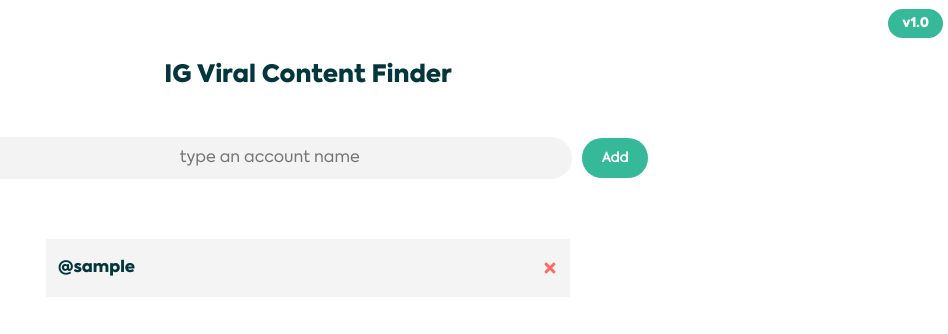
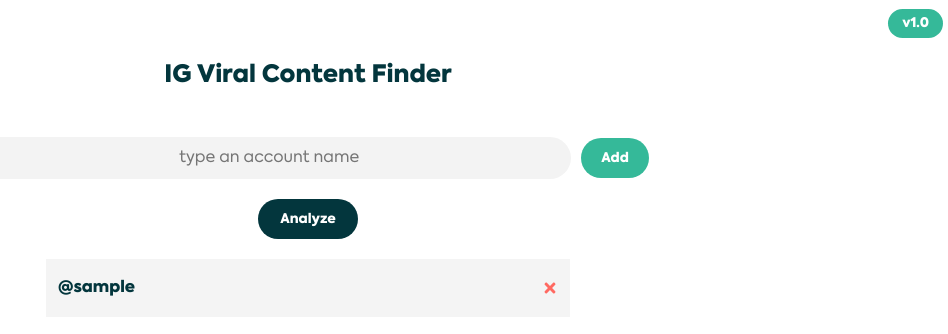
Before and after one commit to Carter4502/instagram-web-app, a React (Create React App) app: page / in a window 1280 px wide. Both pictures are taken after typing "Sample" into the empty fields and a click on the input "Add". Shown: the top 334 px of the page, without its empty margins (332-1280 px from the left). Built offline with nearby package versions, Linux system fonts and the light colour scheme.

Commit message:
add analyze button, maxwidth

```diff
--- a/src/App.js
+++ b/src/App.js
@@ -10,7 +10,7 @@ function App() {
   // check if account is present
   const accountExists = (account) => {
     for (var i = 0; i < accounts.length; i++) {
-      if (account.text === accounts[i].text) {
+      if (account.text.toLowerCase() === accounts[i].text) {
         return true;
       }
     }
@@ -21,13 +21,16 @@ function App() {
 
   const addAccount = (account) => {
     const id = Math.floor(Math.random * 10000) + 1
+    account.text = account.text.toLowerCase()
     const newAccount = {id,...account}
     setAccounts([newAccount, ...accounts])
   }
   return (
-    <div>
+    <div class="mainDiv">
       <Header />
       <Form accountExists={accountExists} newAccount={addAccount}/>
+
+      {accounts.length > 0 && <div class="btnDiv"><button id='analyze'>Analyze</button></div>}
       {accounts.length > 0 && <AccountList accounts={accounts} />}
     </div>
 
--- a/src/components/Account.js
+++ b/src/components/Account.js
@@ -3,10 +3,11 @@ import { FaTimes } from 'react-icons/fa'
 const Account = ({userName}) => {
     return (
         <center>
-        <div class="accountDiv">
+            <div class="accountDiv">
             <h2 class="account">@{userName.text.toLowerCase()}<FaTimes style={{color: "#ff6961", cursor: "pointer"}} /></h2>
-        </div>
+            </div>
         </center>
+
     )
 }
 
--- a/src/components/Form.js
+++ b/src/components/Form.js
@@ -12,7 +12,7 @@ const Form = ({newAccount, accountExists}) => {
             return
         }
         if (accountExists({text})) {
-            alert(text + ' has already been added.');
+            alert(text.toLowerCase() + ' has already been added.');
             setText("")
             return
         }
--- a/src/index.css
+++ b/src/index.css
@@ -1,3 +1,5 @@
+
+
 @font-face {
   font-family: "Axiforma-Black";
   src: url('/src/fonts/converted-files/Axiforma-Black.ttf');
@@ -33,6 +35,25 @@ code {
   margin: 0, auto;
 }
 
+#analyze {
+  padding: 10px 20px 10px 20px;
+  height: 40px;
+  width: 100px;
+  font-size: smaller;
+  outline: none;
+  font-weight: bold;
+  background-color:#03363D;
+  border: none;
+  color: white;
+  border-radius: 5vh;
+  font-family: "Axiforma-Black";
+  margin-bottom: 20px;
+
+}
+.btnDiv {
+  display: flex;
+  justify-content: center;
+}
 
 .account {
   color:#03363D;
@@ -69,7 +90,7 @@ code {
 .add-account {
   margin: 0 auto;
   text-align: center;
-  margin-bottom: 60px;
+  margin-bottom: 20px;
 }
 
 .add-account-sb {
@@ -101,5 +122,5 @@ code {
   color: white;
   border-radius: 5vh;
   margin-left: 10px;
-  font-family: "Axiforma-Book";
+  font-family: "Axiforma-Black";
 }
```
